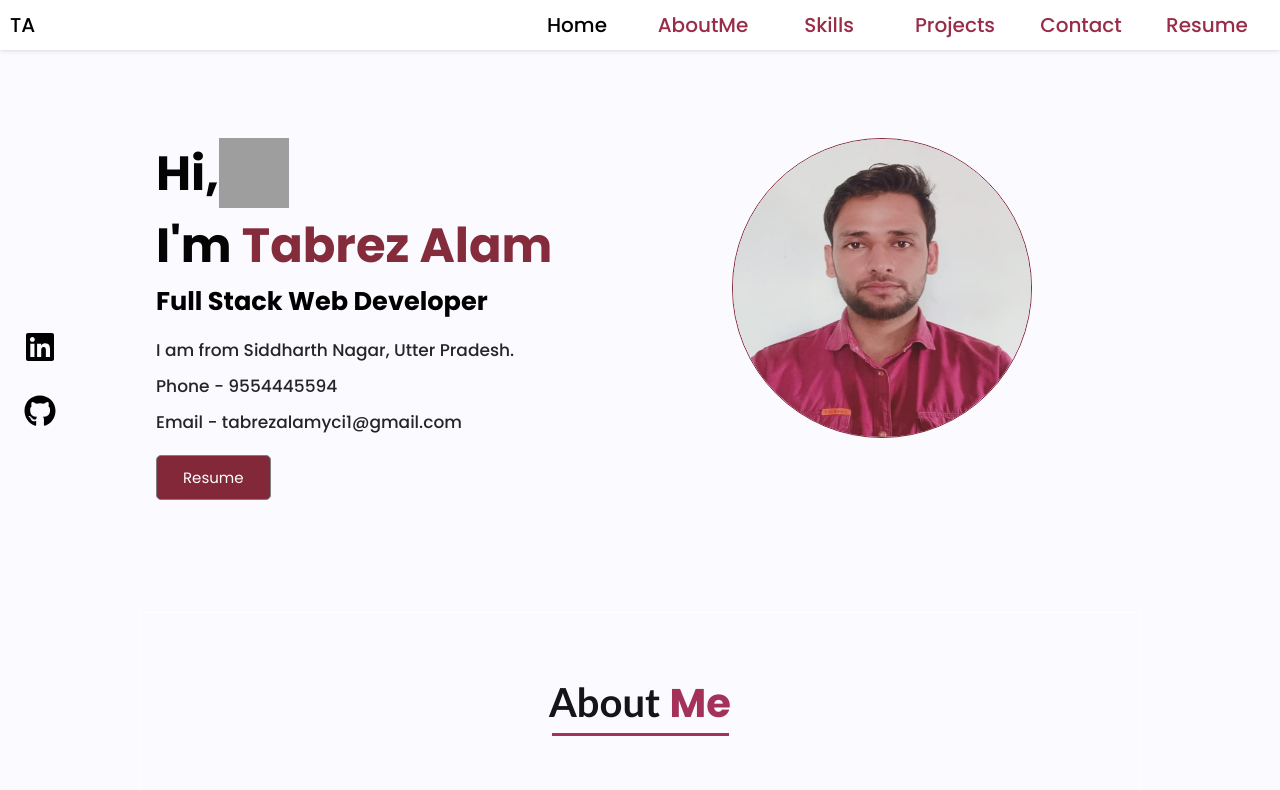
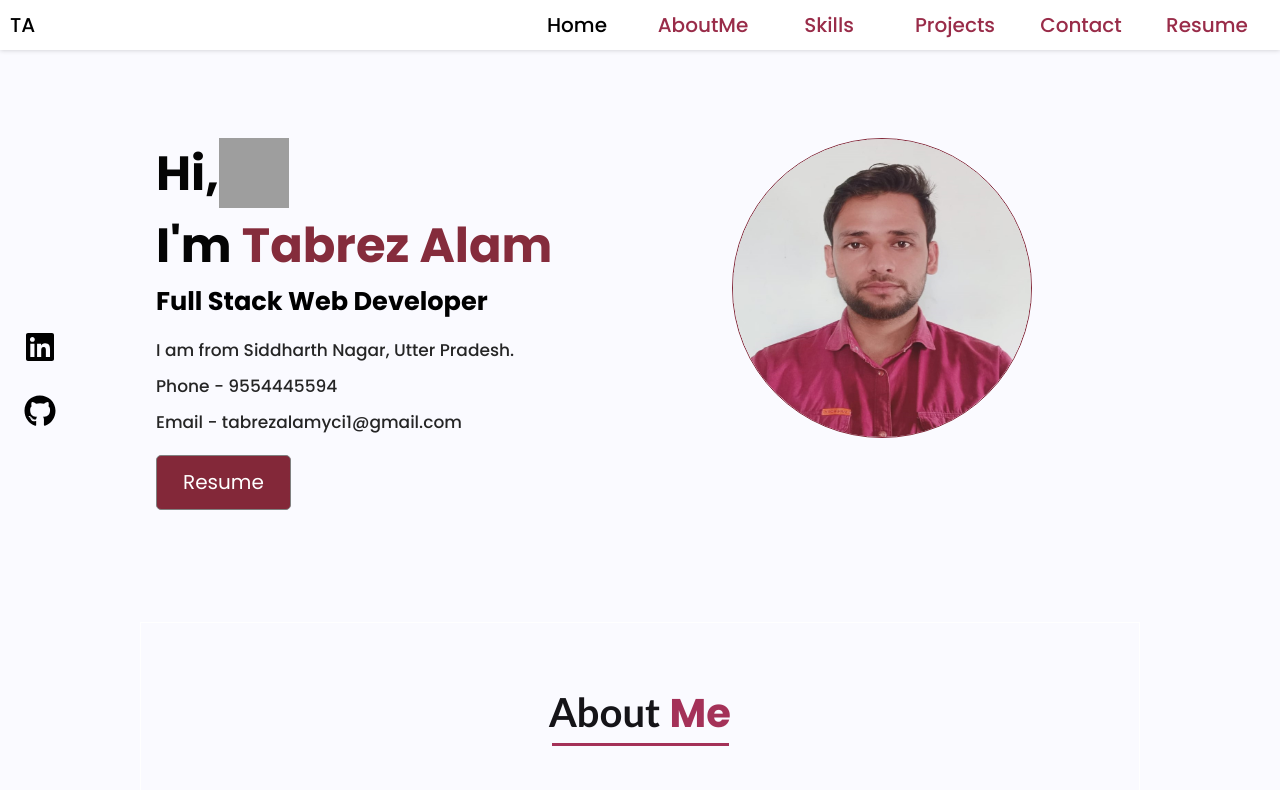
Before and after one commit to TabrezAlam98/TabrezAlam98.github.io, a React (Create React App) app: page / in a window 1280 px wide. Shown: the top 790 px of the page. Built offline with nearby package versions, Linux system fonts and the light colour scheme; grey boxes are pictures that could not be loaded.

Commit message:
resume button

```diff
--- a/src/Components/Hero/Hero.js
+++ b/src/Components/Hero/Hero.js
@@ -13,6 +13,10 @@ import {
   HeroRight,
 } from "./HeroElements";
 function Hero() {
+  const handleClick = () =>{
+    window.open("/files/Tabrez-Alam-Resume.pdf")
+    window.location.href='https://drive.google.com/file/d/1wjdmzSpw8VOgXTuYlmQGE2A59dKmi841/view?usp=share_link'
+  }
   return (
     <>
     <div  id="home">
@@ -30,23 +34,17 @@ function Hero() {
             <p style={{ fontWeight: "500" ,marginTop:'10px'}}>Phone - 9554445594</p>
             <p style={{ fontWeight: "500" ,marginTop:'10px'}}>Email - tabrezalamyci1@gmail.com</p>
             <div className="download"    >
-              <Link
-
-                to="/files/Tabrez-Alam-Resume.pdf"
-                className="btn btn--outline"
-                target="_blank"
+              <button
+                // to="/files/Tabrez-Alam-Resume.pdf"
+                 className="btn btn--outline"
+                 target="_blank"
+                onClick={handleClick}
                 download
+                id='resume-button-2'
               >
                 Resume
-              </Link>
+              </button>
             </div>
-            {/* <div className="download">
-              <a href={`mailto:tabrezalamyci1@gmail.com`}>
-                <span type='button' className='btn btn--outline'>
-                  Email me
-                </span>
-              </a>
-            </div> */}
 
             <SocialIcon />
           </HeroLeft>
--- a/src/Components/Hero/HeroElements.js
+++ b/src/Components/Hero/HeroElements.js
@@ -72,8 +72,15 @@ export const HeroLeft = styled.div`
   .download{
     background-color:rgb(131,40,57);
     margin-top:20px;
+    height:55px;
+    padding-top:1px;
+
    }
+  //  .download button{
+  //   height:30px;
+  //  }
   .btn{
+
     color:white;
   }
 
```
